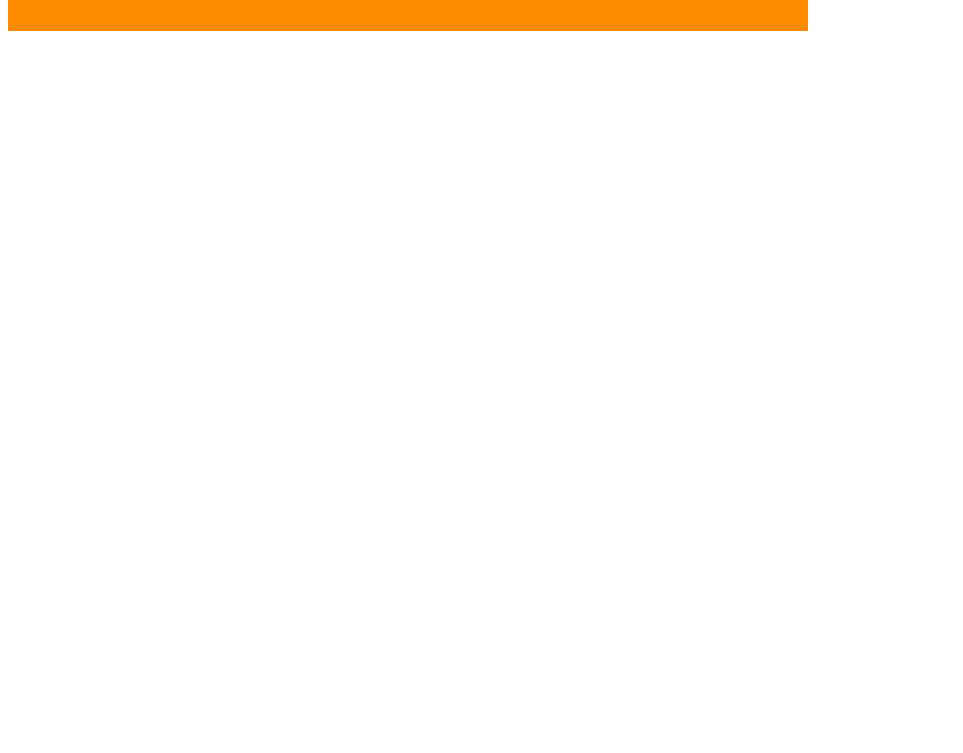
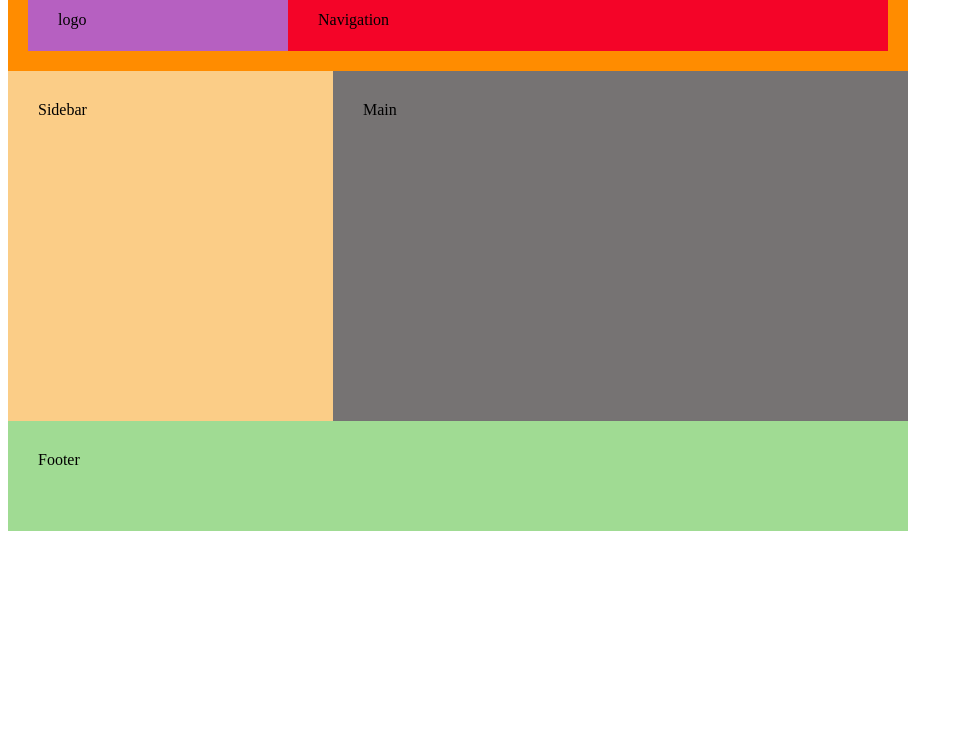
Before and after one commit to Stampy1824/exercises, a plain HTML site: page css-classes/exercise2.html in a window 1280 px wide. Shown: the part 47-800 px from the top of the page, without its empty margins (0-963 px from the left). Drawn offline with nearby package versions, Linux system fonts and the light colour scheme.

Commit message:
Did the rest of exercise 2, CSS & HTML. Colors are so wrong.

```diff
--- a/css-classes/exercise2.html
+++ b/css-classes/exercise2.html
@@ -13,19 +13,58 @@
     	<style type="text/css">
     	.header {
     		background-color:#FF8C00;
-    		height: 70px;
-    		width: 800px;
+    		height: 110px;
+    		width: 900px;
     	}
     	#logo {
-
+            background-color: #b660c1;
+           height: 70px;
+           width: 260px;
+           float:left;
+           margin-left: 20px;
+           margin-top: 20px;
+           margin-bottom: 20px;
     	}
+        #navigation {
+            background-color: #f40428;
+            height:70px;
+            width: 600px;
+            float:left;
+            margin-top: 20px;
+            margin-bottom: 20px;
+        }
+        #sidebar {
+            background-color: #fbcd87;
+            width: 325px;
+            height:350px;
+            float:left;
+        }
+        #main {
+            background-color: #767373;
+            width:575px;
+            height:350px;
+            float:left;
+        }
+        #footer {
+            background-color: #a0db93;
+            width:900px;
+            height: 110px;
+            clear: both;
+        }
+        p {
+            position: absolute;
+            margin: 30px;
+        }
     	</style>
     </head>
     <body>
        <div class="header">
-       	<div id="logo">logo</div>
-       	<div id="navigation">Navigation</div>
+       	<div id="logo"><p>logo</p></div>
+       	<div id="navigation"><p>Navigation</p></div>
        </div>
+       <div id="sidebar"><p>Sidebar</p></div>
+       <div id="main"><p>Main</p></div>
+       <div id="footer"><p>Footer</p></div>
 
 
 
```
